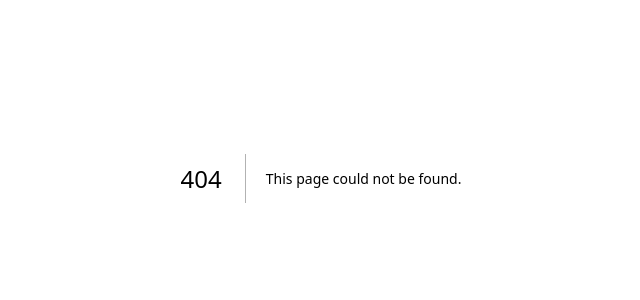
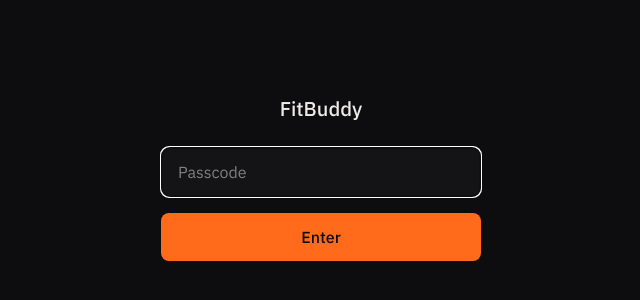
Before and after one commit to DarealGuerzon/fitbuddy, a Next.js app: page /login in a window 1280 px wide. Before the commit this address had no page. Shown: the part 222-522 px from the top of the page, without its empty margins (319-959 px from the left). Built offline with nearby package versions, Linux system fonts and the light colour scheme.

Commit message:
feat: add /login page and passcode verification route

```diff
--- /dev/null
+++ b/app/api/auth/route.ts
@@ -0,0 +1,20 @@
+import { NextRequest, NextResponse } from "next/server";
+import { verifyPasscode, createSessionToken } from "@/lib/auth";
+
+export async function POST(request: NextRequest) {
+  const { passcode } = await request.json();
+
+  if (typeof passcode !== "string" || !(await verifyPasscode(passcode))) {
+    return NextResponse.json({ error: "Incorrect passcode" }, { status: 401 });
+  }
+
+  const response = NextResponse.json({ ok: true });
+  response.cookies.set("session", createSessionToken(), {
+    httpOnly: true,
+    secure: process.env.NODE_ENV === "production",
+    sameSite: "lax",
+    maxAge: 30 * 24 * 60 * 60,
+    path: "/",
+  });
+  return response;
+}
--- /dev/null
+++ b/app/login/page.tsx
@@ -0,0 +1,10 @@
+import { LoginForm } from "@/components/LoginForm";
+
+export default function LoginPage() {
+  return (
+    <main className="min-h-screen flex flex-col items-center justify-center gap-6 px-4">
+      <h1 className="text-xl font-medium">FitBuddy</h1>
+      <LoginForm />
+    </main>
+  );
+}
--- /dev/null
+++ b/components/LoginForm.tsx
@@ -0,0 +1,53 @@
+"use client";
+
+import { useState } from "react";
+import { useRouter } from "next/navigation";
+
+export function LoginForm() {
+  const [passcode, setPasscode] = useState("");
+  const [error, setError] = useState<string | null>(null);
+  const [submitting, setSubmitting] = useState(false);
+  const router = useRouter();
+
+  async function handleSubmit(e: React.FormEvent) {
+    e.preventDefault();
+    setSubmitting(true);
+    setError(null);
+
+    const res = await fetch("/api/auth", {
+      method: "POST",
+      headers: { "Content-Type": "application/json" },
+      body: JSON.stringify({ passcode }),
+    });
+
+    setSubmitting(false);
+
+    if (!res.ok) {
+      setError("Incorrect passcode");
+      return;
+    }
+
+    router.push("/select-profile");
+  }
+
+  return (
+    <form onSubmit={handleSubmit} className="flex flex-col gap-4 w-full max-w-xs">
+      <input
+        type="password"
+        value={passcode}
+        onChange={(e) => setPasscode(e.target.value)}
+        placeholder="Passcode"
+        className="bg-[var(--surface)] border border-[var(--line)] rounded-lg px-4 py-3 text-[var(--txt)]"
+        autoFocus
+      />
+      {error && <p className="text-[var(--alert)] text-sm">{error}</p>}
+      <button
+        type="submit"
+        disabled={submitting}
+        className="bg-[var(--acc)] text-[var(--bg)] rounded-lg px-4 py-3 font-medium disabled:opacity-50"
+      >
+        {submitting ? "Checking..." : "Enter"}
+      </button>
+    </form>
+  );
+}
```
